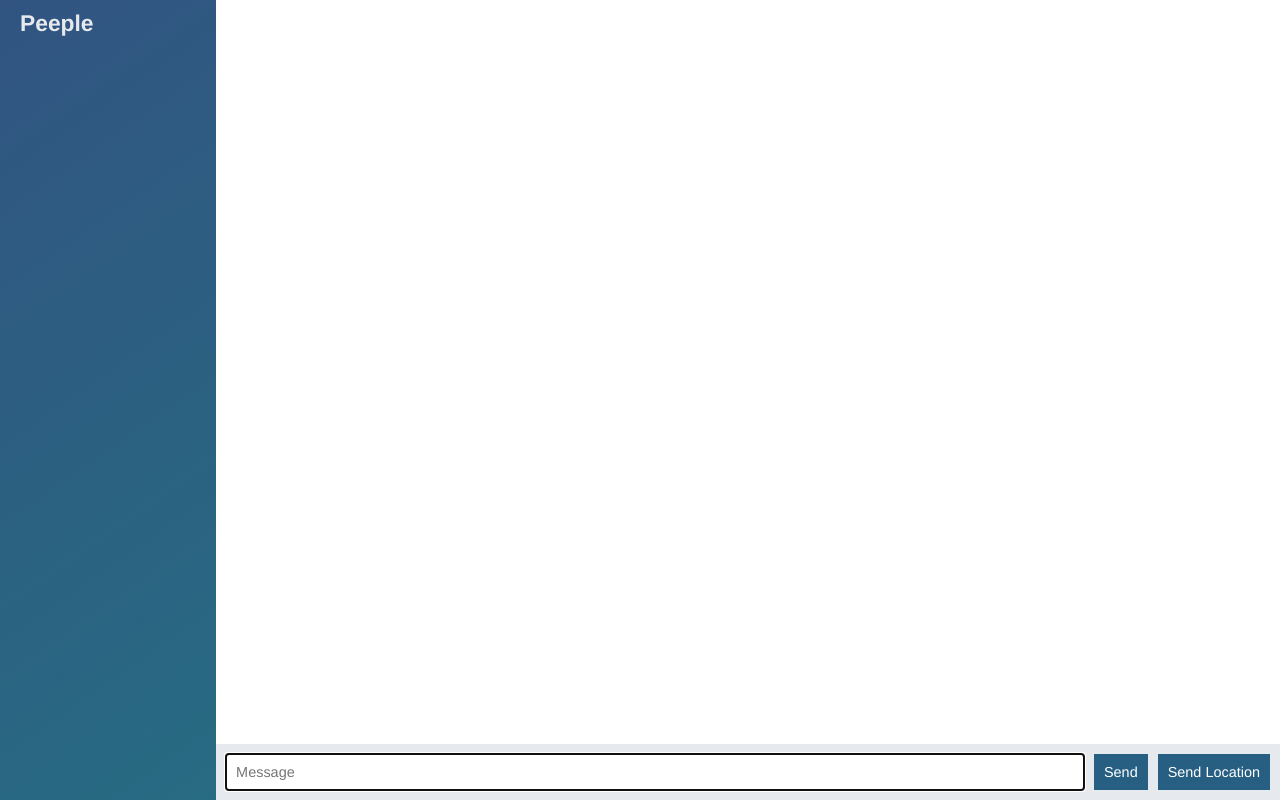
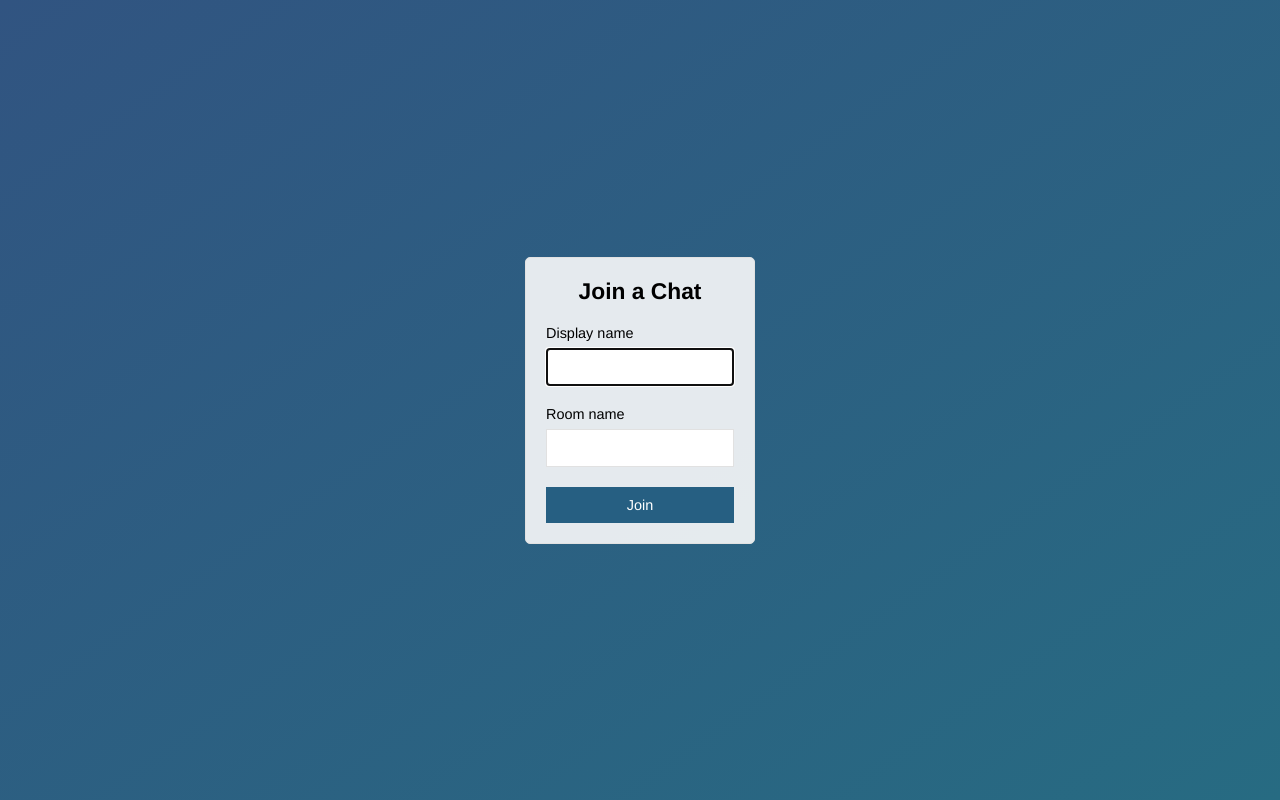
Before and after one commit to wooleah/node-chat-app, a website: page public/index.html in a window 1280 px wide. Drawn offline with nearby package versions, Linux system fonts and the light colour scheme; no server answers.

Commit message:
Add join page that submits to chat.html

```diff
--- a/public/index.html
+++ b/public/index.html
@@ -2,55 +2,29 @@
 <html>
 <head>
   <meta charset="utf-8">
-    <title>Hello</title>
+  <title>Join | ChatApp</title>
+  <meta name="viewport" content="width=device-width, initial-scale=1, user-scalable=no">
   <link rel="stylesheet" href="/css/styles.css">
 </head>
-  <body class="chat">
 
-    <div class="chat__sidebar">
-      <h3>Peeple</h3>
-      <div id="users"></div>
+<body class="centered-form">
+  <div class="centered-form__form">
+    <form action="/chat.html">
+      <div class="form-field">
+        <h3>Join a Chat</h3>
       </div>
-
-    <div class="chat__main">
-      <ol id="messages" class="chat__messages"></ol>
-      <div class="chat__footer">
-        <form id="message-form">
-          <input type="text" name="message" placeholder="Message" autofocus autocomplete="off"/>
-          <button>Send</button>
+      <div class="form-field">
+        <label>Display name</label>
+        <input type="text" name="name" autofocus/>
+      </div>
+      <div class="form-field">
+        <label>Room name</label>
+        <input type="text" name="room"/>
+      </div>
+      <div class="form-field">
+        <button>Join</button>
+      </div>
     </form>
-        <button id="send-location">Send Location</button>
   </div>
-    </div>
-
-    <script id="message-template" type="text/template">
-      <li class="message">
-        <div class="message__title">
-          <h4>{{from}}</h4>
-          <span>{{createdAt}}</span>
-        </div>
-        <div class="message__body">
-          <p>{{text}}</p>
-        </div>
-      </li>
-    </script>
-
-    <script id="location-message-template" type="text/template">
-      <li class="message">
-        <div class="message__title">
-          <h4>{{from}}</h4>
-          <span>{{createdAt}}</span>
-        </div>
-        <div class="message__body">
-          <a href="{{url}}" target="_blank">My current location</a>
-        </div>
-      </li>
-    </script>
-
-    <script type="text/javascript" src="/socket.io/socket.io.js"></script>
-    <script type="text/javascript" src="/js/libs/jquery-3.2.1.min.js"></script>
-    <script type="text/javascript" src="/js/libs/moment.js"></script>
-    <script type="text/javascript" src="/js/libs/mustache.js"></script>
-    <script src="/js/index.js"></script>
 </body>
 </html>
```
Also changed, not shown: public/chat.html (added, +57 -0 lines), public/js/chat.js (renamed from public/js/index.js). Lines whose indentation alone changed are shown as unchanged.
